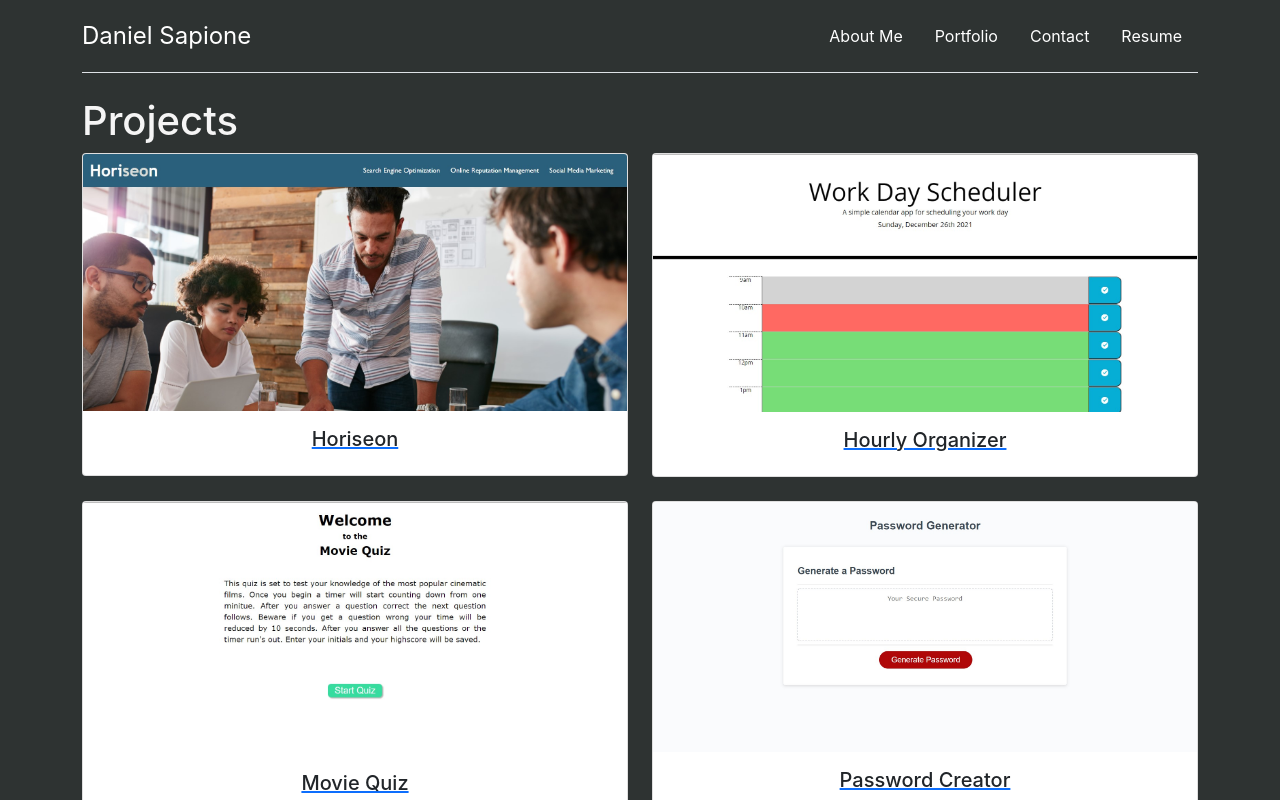
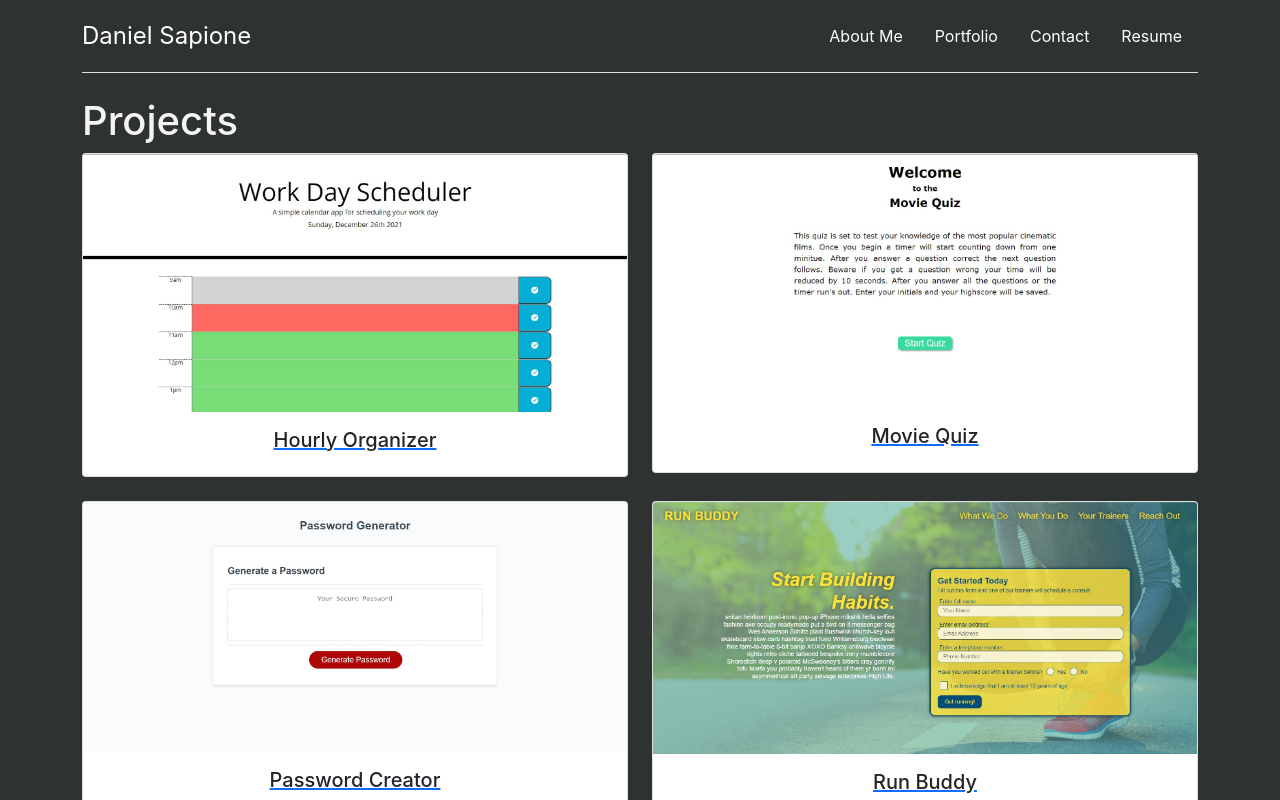
Before and after one commit to dsapione/react-portfolio, a React (Create React App) app: page / in a window 1280 px wide. Both pictures are taken after a click on the link "Portfolio". Shown: the top 800 px of the page. Built offline with nearby package versions, Linux system fonts and the light colour scheme.

Commit message:
removed project

```diff
--- a/src/components/Projects/index.js
+++ b/src/components/Projects/index.js
@@ -2,12 +2,6 @@ import React, { useState } from 'react';
 
 function Projects() {
 	const [photos] = useState([
-    {
-      name: 'Horiseon',
-			description: 'screenshot of Horiseon website',
-      path: 'horiseon',
-			link: 'https://dsapione.github.io/Horiseon-refractor'
-    },
     {
       name: 'Hourly Organizer',
 			description: 'screenshot of Hourly Organizer website',
```
